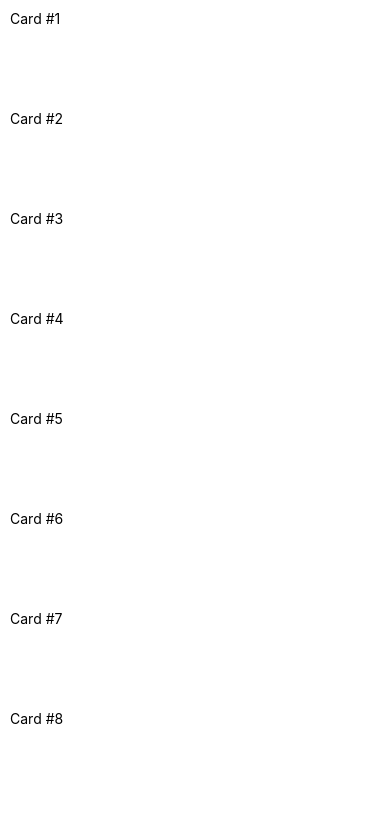
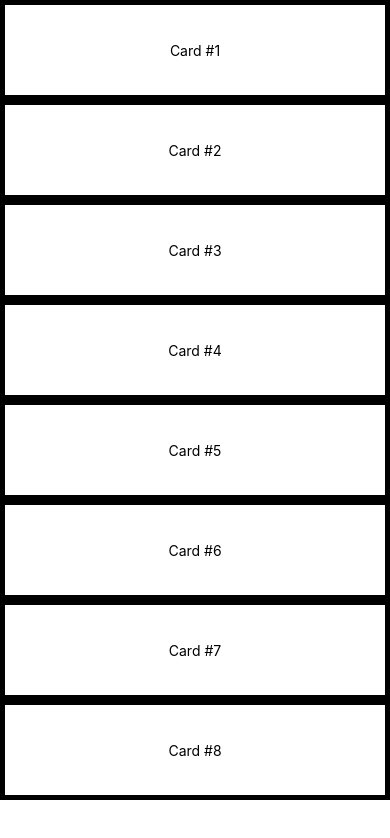
Before and after one commit to oaugusto256/tinder-swipe-card, a React Native app: screen / in a window 390 px wide. Shown: the top 838 px of the page. Built offline with nearby package versions, Linux system fonts and the light colour scheme.

Commit message:
feat: Animate just one card, with index 0

```diff
--- a/App.js
+++ b/App.js
@@ -67,6 +67,10 @@ const styles = StyleSheet.create({
   card: {
     padding: 10,
     height: 100,
-    width: 200
+    width: '100%',
+    alignItems: 'center',
+    justifyContent: 'center',
+    borderColor: '#000',
+    borderWidth: 5
   }
 });
--- a/src/components/Deck.js
+++ b/src/components/Deck.js
@@ -25,19 +25,23 @@ export default class Deck extends Component {
   }
 
   renderCards() {
-    return this.props.data.map(card => {
+    return this.props.data.map((card, index) => {
+      if (index === 0) {
+        return (
+          <Animated.View
+            style={this.state.position.getLayout()}
+            {...this.state.panResponder.panHandlers}
+          >
+            {this.props.renderCard(card)}
+          </Animated.View>
+        );
+      }
+
       return this.props.renderCard(card);
     });
   }
 
   render() {
-    return (
-      <Animated.View
-        style={this.state.position.getLayout()}
-        {...this.state.panResponder.panHandlers}
-      >
-        {this.renderCards()}
-      </Animated.View>
-    );
+    return <View>{this.renderCards()}</View>;
   }
 }
```
